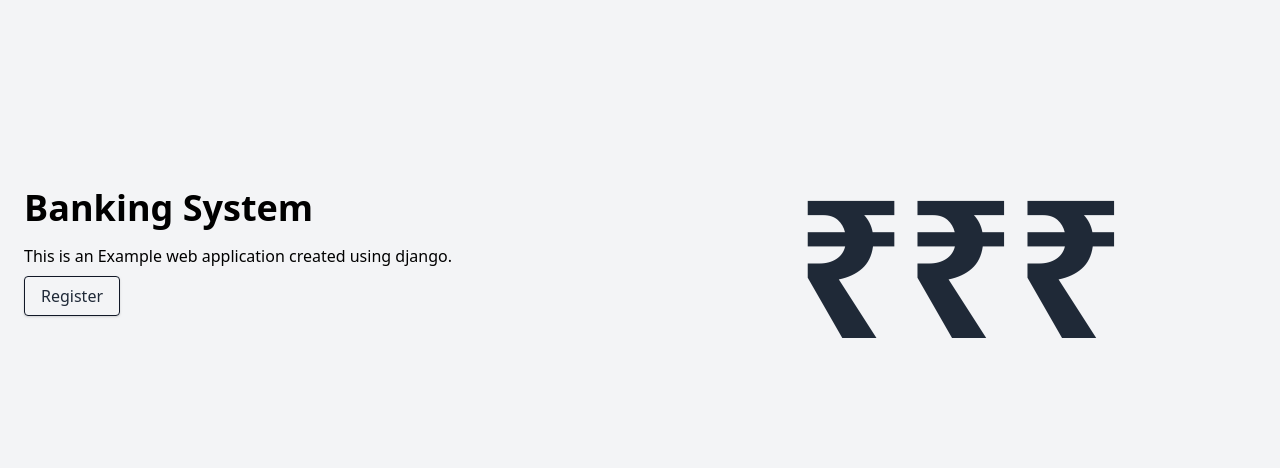
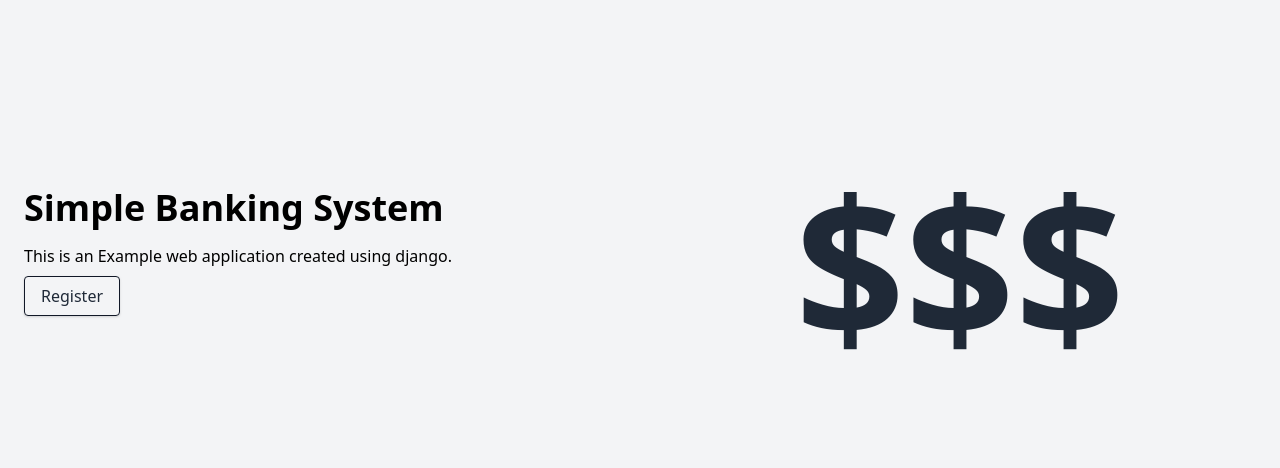
Before and after one commit to Ritesh109/bnksy, a Django app: page / in a window 1280 px wide. Shown: the part 80-548 px from the top of the page. Run offline with Django 3.2, Linux system fonts and the light colour scheme; parts of the project's set-up code (start-up, migrations or seed data) failed here and were passed over.

Commit message:
Update index.html

```diff
--- a/templates/core/index.html
+++ b/templates/core/index.html
@@ -6,7 +6,7 @@
     <div class="container mx-auto flex flex-col md:flex-row items-center my-12 md:my-24">
         <!--Left Col-->
         <div class="flex flex-col w-full lg:w-1/2 justify-center items-start pt-12 pb-24 px-6">
-            <h1 class="font-bold text-4xl my-4">Banking System</h1>
+            <h1 class="font-bold text-4xl my-4">Simple Banking System</h1>
             <p class="leading-normal mb-4">
                 This is an Example web application created using django.
 
@@ -17,7 +17,7 @@
         </div>
         <!--Right Col-->
         <div class="w-full lg:w-1/2 lg:py-6 text-center">
-            <h1 style="font-size: 12rem" class="font-black text-gray-800">₹₹₹</h1>
+            <h1 style="font-size: 12rem" class="font-black text-gray-800">$$$</h1>
         </div>
     </div>
 {% endblock %}
```
